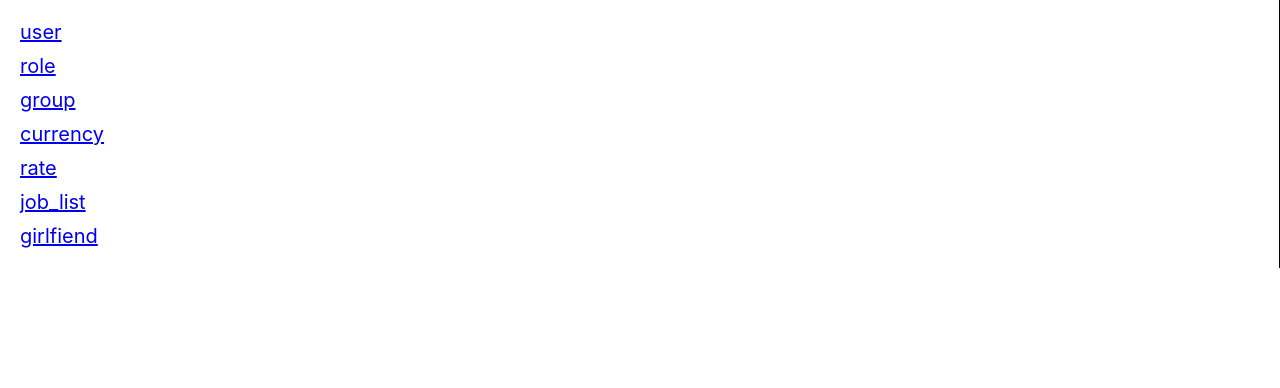
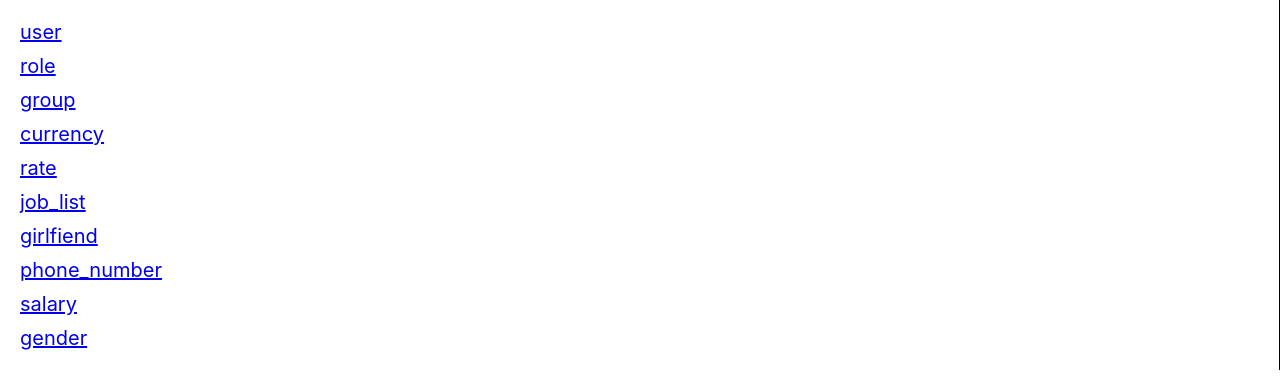
Before and after one commit to dalogsamurai/intem-test-task, a React (Create React App) app: page / in a window 1280 px wide. Shown: the top 388 px of the page. Built offline with nearby package versions, Linux system fonts and the light colour scheme.

Commit message:
feat(constants): menuItems add

```diff
--- a/src/constants.ts
+++ b/src/constants.ts
@@ -1,4 +1,3 @@
-// TODO add items
 export const menuItems = [
 	"user",
 	"role",
@@ -7,4 +6,7 @@ export const menuItems = [
 	"rate",
 	"job_list",
 	"girlfiend",
+	"phone_number",
+	"salary",
+	"gender",
 ];
```
